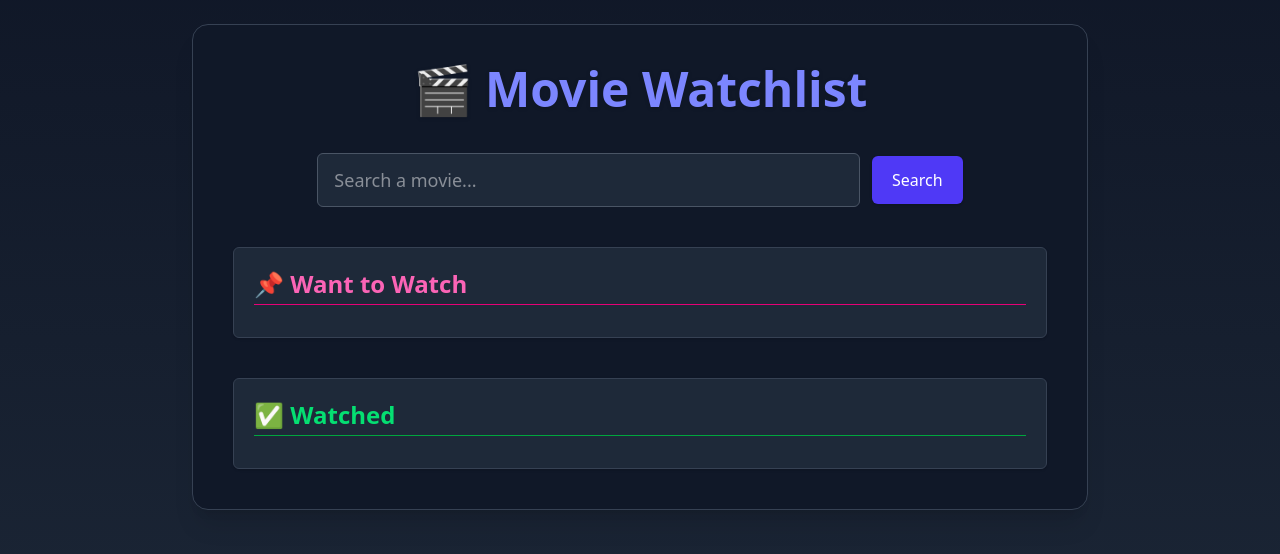
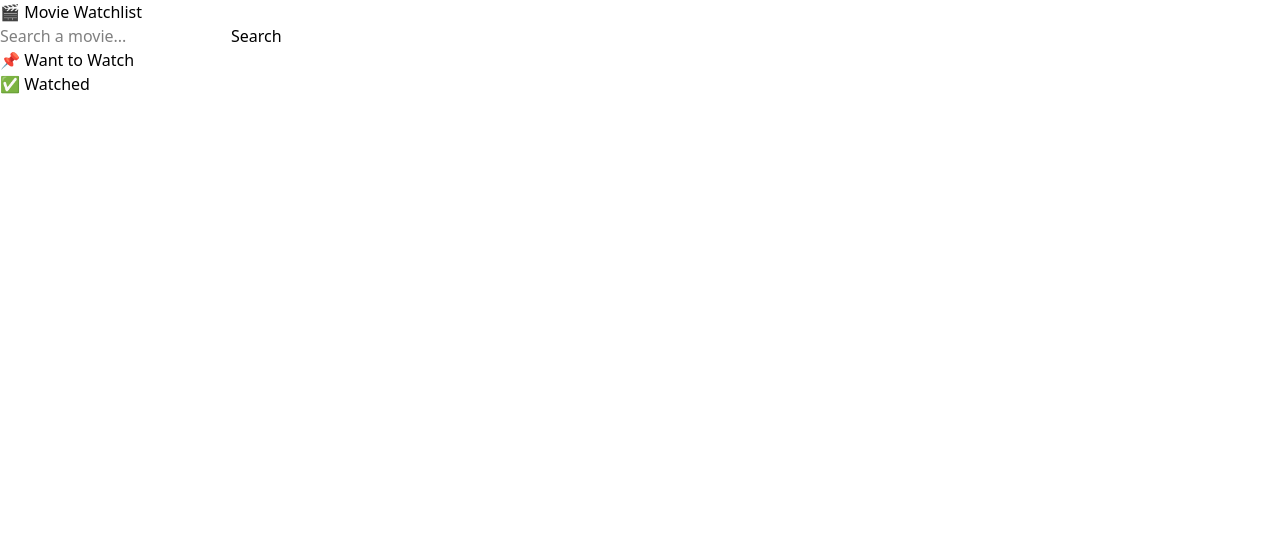
Before and after one commit to frantisekdvorak/watch_list, a Vue app: page / in a window 1280 px wide. Shown: the top 554 px of the page. Built offline with nearby package versions, Linux system fonts and the light colour scheme.

Commit message:
try only preflight

```diff
--- a/src/style.css
+++ b/src/style.css
@@ -1,3 +1 @@
 @import "tailwindcss/preflight";
-@import "tailwindcss/utilities";
-@import "tailwindcss";
```
